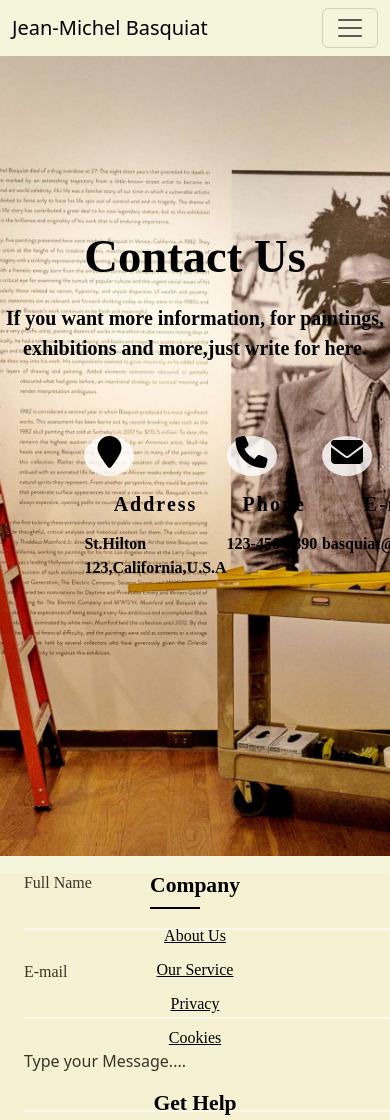
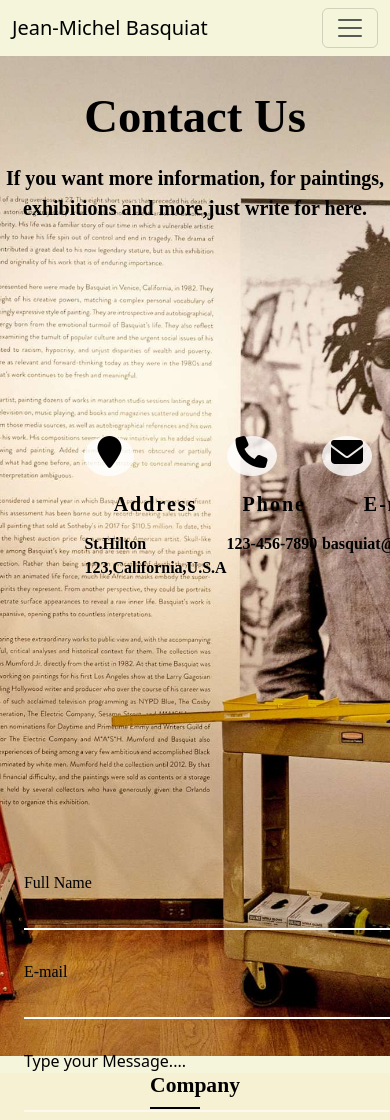
Before and after one commit to CynGim/PREENTREGA2-GimenezC, a plain HTML site: page pages/contact.html in a window 390 px wide. Shown: the top 1120 px of the page. Drawn offline with nearby package versions, Linux system fonts and the light colour scheme.

Commit message:
form contact

```diff
--- a/CSS/styles.css
+++ b/CSS/styles.css
@@ -463,13 +463,13 @@ section i{
 @media  (max-width: 600px){
 
     .container-contact{
-        height: 800px;
+        height: 1000px;
     }
 
     .header-contact{
         position: absolute;
         left: 0;
-        top:20%;
+        top:2%;
         width: 100%;
     }
     .empty{
```
